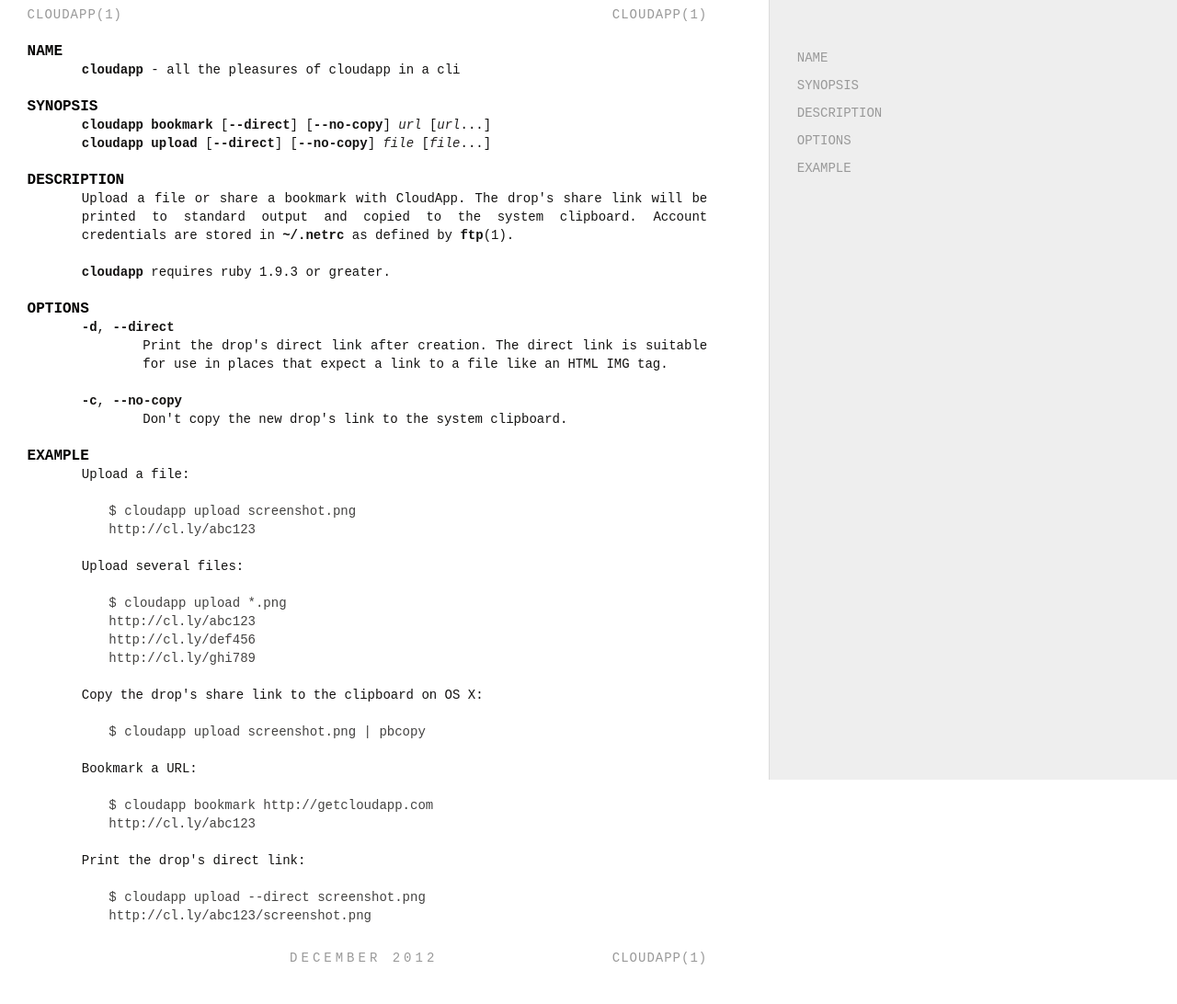
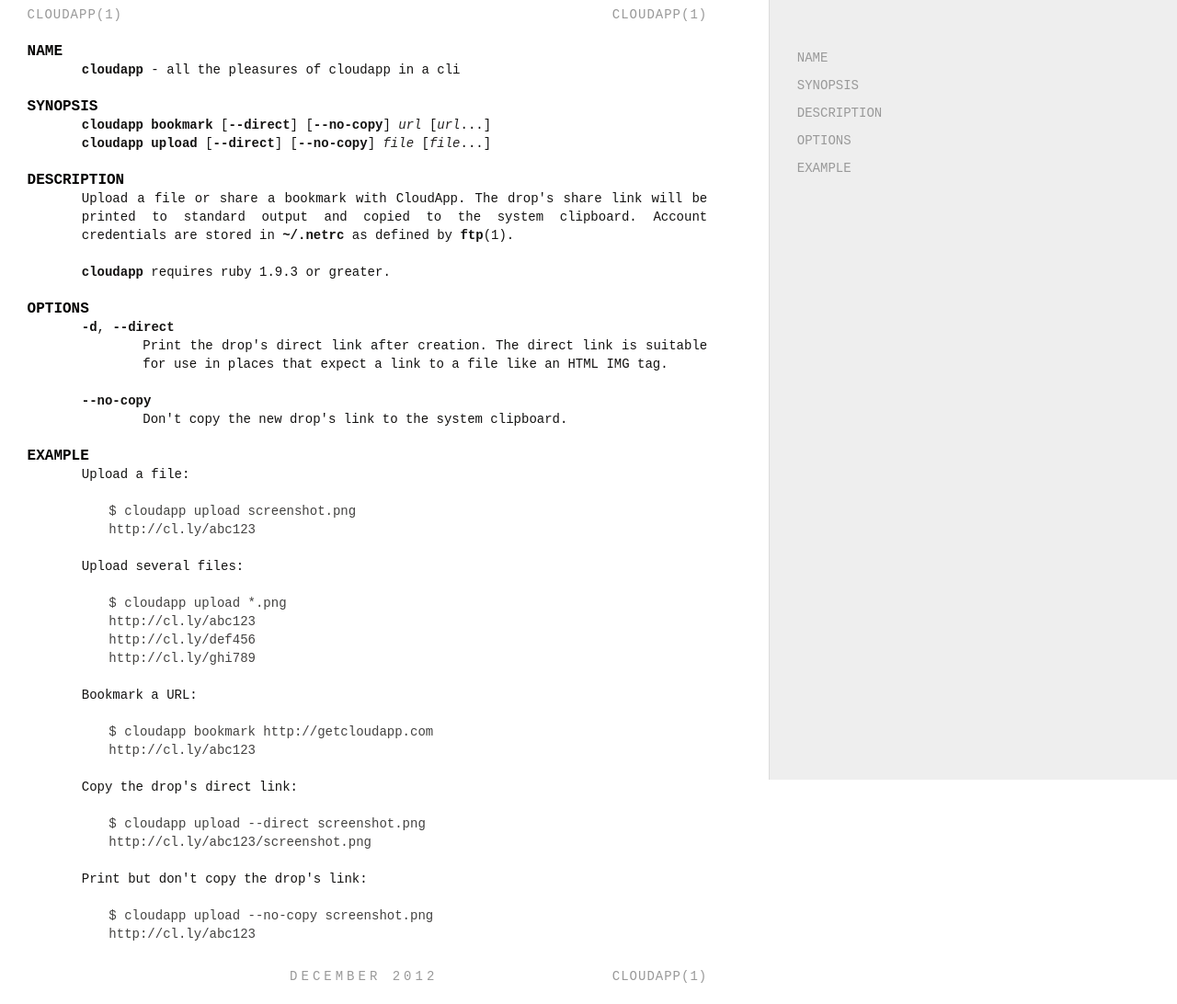
Before and after one commit to cloudapp/cloudapp.rb, a plain HTML site: page man/cloudapp.1.html in a window 1280 px wide. Shown: the whole page at 92% size. Drawn offline with Linux system fonts and the light colour scheme.

Commit message:
Update man page examples with --no-copy

```diff
--- a/man/cloudapp.1.html
+++ b/man/cloudapp.1.html
@@ -95,7 +95,7 @@ credentials are stored in <code>~/.netrc</code> as defined by <code>ftp</code>(1
 <dl>
 <dt><code>-d</code>, <code>--direct</code></dt><dd><p>Print the drop's direct link after creation. The direct link is suitable for
 use in places that expect a link to a file like an HTML IMG tag.</p></dd>
-<dt><code>-c</code>, <code>--no-copy</code></dt><dd><p>Don't copy the new drop's link to the system clipboard.</p></dd>
+<dt><code>--no-copy</code></dt><dd><p>Don't copy the new drop's link to the system clipboard.</p></dd>
 </dl>
 
 
@@ -115,21 +115,22 @@ http://cl.ly/def456
 http://cl.ly/ghi789
 </code></pre>
 
-<p>Copy the drop's share link to the clipboard on OS X:</p>
-
-<pre><code>$ cloudapp upload screenshot.png | pbcopy
-</code></pre>
-
 <p>Bookmark a URL:</p>
 
 <pre><code>$ cloudapp bookmark http://getcloudapp.com
 http://cl.ly/abc123
 </code></pre>
 
-<p>Print the drop's direct link:</p>
+<p>Copy the drop's direct link:</p>
 
 <pre><code>$ cloudapp upload --direct screenshot.png
 http://cl.ly/abc123/screenshot.png
+</code></pre>
+
+<p>Print but don't copy the drop's link:</p>
+
+<pre><code>$ cloudapp upload --no-copy screenshot.png
+http://cl.ly/abc123
 </code></pre>
 
 
```
Also changed, not shown: 2 other files.
